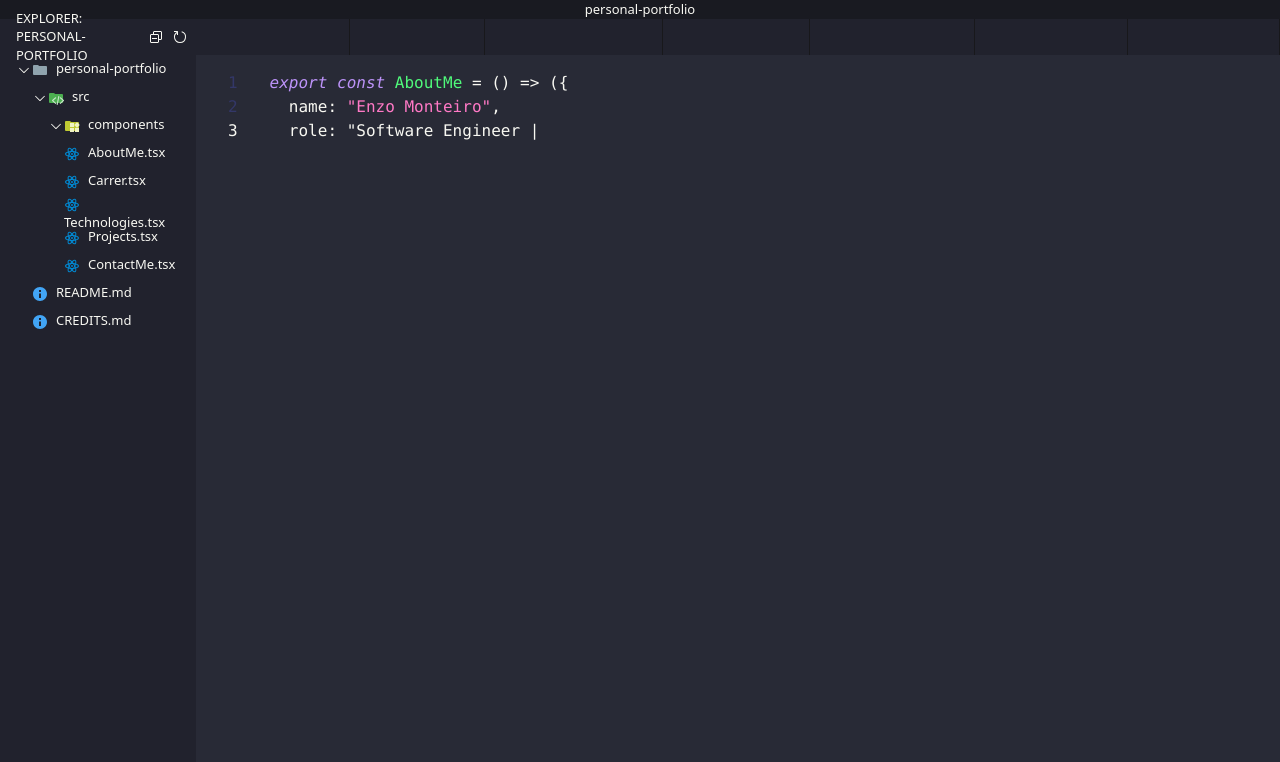
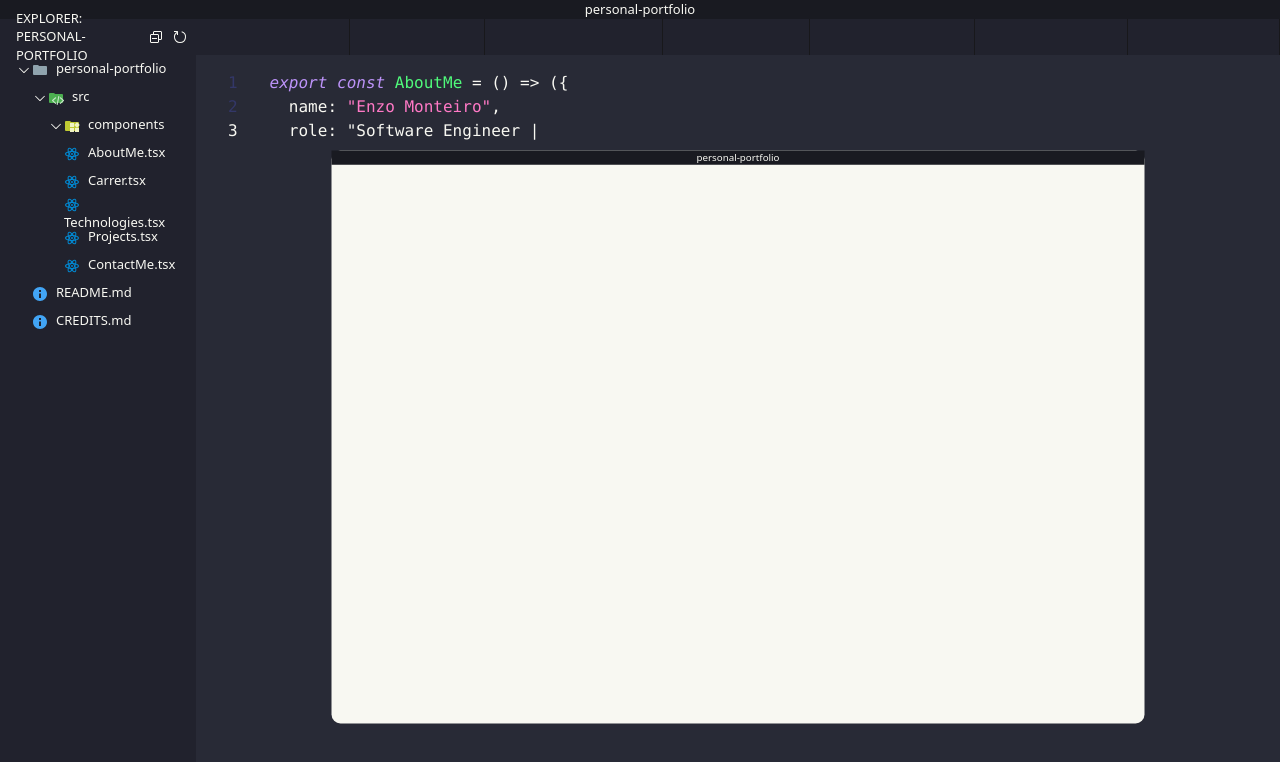
Before and after one commit to Enzovnm/personal-portfolio, a React (Vite) app in the folder personal-portfolio/: page / in a window 1280 px wide. Shown: the top 762 px of the page. Built offline with nearby package versions, Linux system fonts and the light colour scheme.

Commit message:
feat:Creating modal component

```diff
--- a/personal-portfolio/src/components/MainContent/MainContent.tsx
+++ b/personal-portfolio/src/components/MainContent/MainContent.tsx
@@ -1,11 +1,13 @@
 import { CodeBlock } from "./CodeBlock";
+import { ModalMain } from "./ModalMain";
 
 export const MainContent = () => {
   return (
     <>
-      <div className="bg-dracula pt-4 flex h-full w-full">
+      <main className="bg-dracula pt-4 h-full relative w-full">
         <CodeBlock />
-      </div>
+        <ModalMain />
+      </main>
     </>
   );
 };
--- /dev/null
+++ b/personal-portfolio/src/components/MainContent/ModalContent.tsx
@@ -0,0 +1,3 @@
+export const ModalContent = () => {
+  return <div></div>;
+};
--- /dev/null
+++ b/personal-portfolio/src/components/MainContent/ModalMain.tsx
@@ -0,0 +1,10 @@
+import React from "react";
+import { TitleBar } from "../TitleBar/TitleBar";
+
+export const ModalMain = () => {
+  return (
+    <div className="bg-white h-full w-full text-blue-500 absolute top-0 left-0 scale-75 rounded-xl">
+      <TitleBar />
+    </div>
+  );
+};
```
